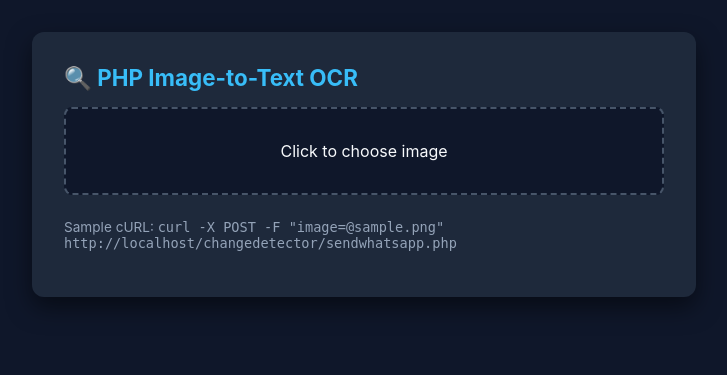
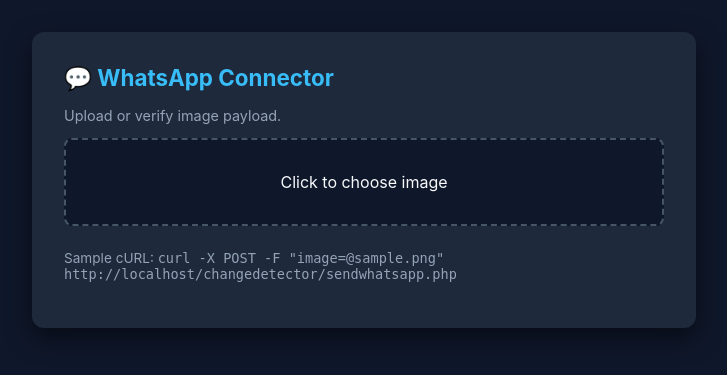
Before and after one commit to bharatchhatre/changemonitor, a PHP site: page /changedetector/sendwhatsapp.php in a window 1280 px wide. Shown: the top 375 px of the page, without its empty margins (276-1003 px from the left). Run offline with PHP 8.4, Linux system fonts and the light colour scheme.

Commit message:
feat: rebrand to WhatsApp Connector and bump version to 1.12.0

```diff
--- a/image-notification-service/index.php
+++ b/image-notification-service/index.php
@@ -1,7 +1,7 @@
 <?php
 /**
- * Image Notification Service - API Endpoint (PHP)
- * Converts image input (containing alphanumeric text) to text output using Tesseract OCR.
+ * WhatsApp Connector - API Endpoint (PHP)
+ * Accepts and processes image payload notifications.
  * Accepts:
  *   - multipart/form-data with file in 'image' or 'file'
  *   - Raw binary POST with Content-Type: image/*
@@ -29,9 +29,7 @@ if ($_SERVER['REQUEST_METHOD'] === 'GET') {
         header('Content-Type: application/json; charset=utf-8');
         echo json_encode([
             'status' => 'healthy',
-            'service' => 'image-notification-service',
-            'tesseract_path' => $tesseractPath ?: 'not in PATH',
-            'tesseract_version' => $tessVersion ? explode("\n", $tessVersion)[0] : 'N/A'
+            'service' => 'whatsapp-connector'
         ]);
         exit;
     }
@@ -43,7 +41,7 @@ if ($_SERVER['REQUEST_METHOD'] === 'GET') {
     <head>
         <meta charset="UTF-8">
         <meta name="viewport" content="width=device-width, initial-scale=1.0">
-        <title>Image Notification Service</title>
+        <title>WhatsApp Connector</title>
         <style>
             body { font-family: -apple-system, BlinkMacSystemFont, "Segoe UI", Roboto, sans-serif; background: #0f172a; color: #f8fafc; padding: 2rem; margin: 0; }
             .card { max-width: 600px; margin: 0 auto; background: #1e293b; border-radius: 12px; padding: 2rem; box-shadow: 0 10px 25px rgba(0,0,0,0.5); }
@@ -56,7 +54,8 @@ if ($_SERVER['REQUEST_METHOD'] === 'GET') {
     </head>
     <body>
         <div class="card">
-            <h1>🔍 PHP Image-to-Text OCR</h1>
+            <h1>💬 WhatsApp Connector</h1>
+            <p style="color: #94a3b8; font-size: 0.9rem;">Upload or verify image payload.</p>
             <form method="POST" enctype="multipart/form-data">
                 <div class="dropzone" onclick="document.getElementById('fileInput').click()">
                     <span>Click to choose image</span>
@@ -170,7 +169,7 @@ try {
             'success' => true,
             'text' => $text,
             'length' => mb_strlen($text),
-            'engine' => 'local_tesseract'
+            'connector' => 'whatsapp_connector'
         ], JSON_UNESCAPED_UNICODE | JSON_PRETTY_PRINT);
     } else {
         // Fallback for shared hosting without root/tesseract installed:
@@ -239,13 +238,13 @@ try {
             if ($rawFormat) {
                 http_response_code(500);
                 header('Content-Type: text/plain; charset=utf-8');
-                echo "OCR Error: $lastError";
+                echo "Connector Error: $lastError";
                 exit;
             }
             echo json_encode([
                 'success' => false,
-                'error' => "OCR Service Error: $lastError",
-                'engine' => 'ocr_space_cloud_fallback'
+                'error' => "Connector Error: $lastError",
+                'connector' => 'whatsapp_connector'
             ], JSON_UNESCAPED_UNICODE | JSON_PRETTY_PRINT);
             exit;
         }
@@ -260,7 +259,7 @@ try {
             'success' => true,
             'text' => $parsedText,
             'length' => mb_strlen($parsedText),
-            'engine' => 'ocr_space_cloud_fallback'
+            'connector' => 'whatsapp_connector'
         ], JSON_UNESCAPED_UNICODE | JSON_PRETTY_PRINT);
     }
 
--- a/includes/config.php
+++ b/includes/config.php
@@ -6,7 +6,7 @@
 
 declare(strict_types=1);
 
-define('CM_VERSION', '1.11.0');
+define('CM_VERSION', '1.12.0');
 define('CM_ROOT', dirname(__DIR__));
 
 // Load .env file if present
--- a/public/sendwhatsapp.php
+++ b/public/sendwhatsapp.php
@@ -1,6 +1,6 @@
 <?php
 /**
- * Public Image Notification Service Endpoint
+ * WhatsApp Connector - Web Endpoint
  * Website Change Monitor
  */
 
```
Also changed, not shown: CHANGELOG.md.
